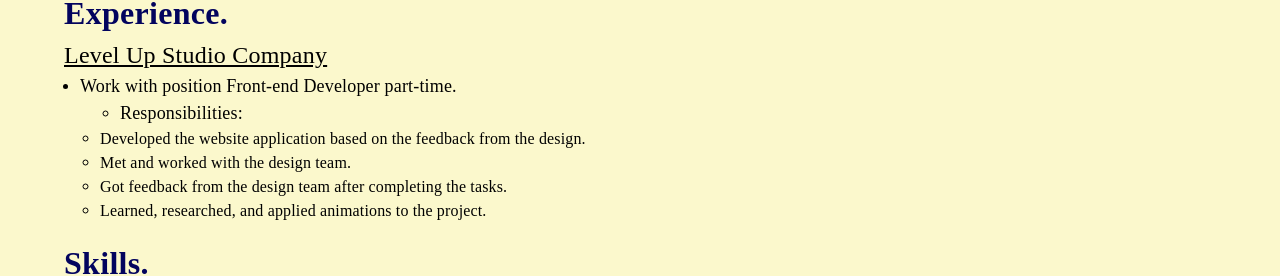
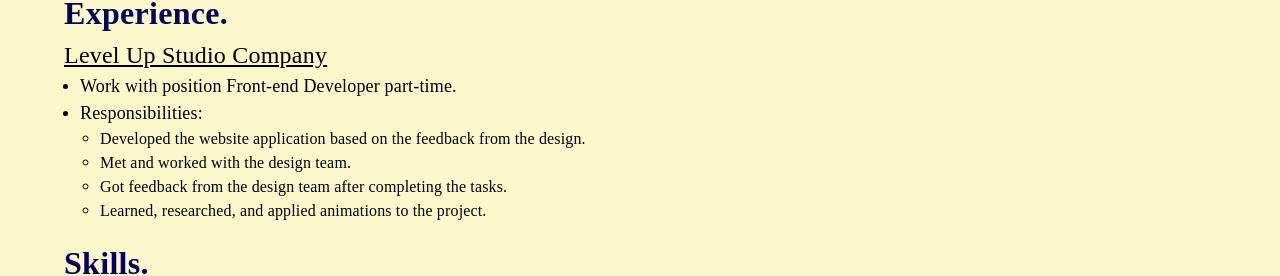
Before and after one commit to khoa36isefiw/my-portfolio, a React (Create React App) app: page / in a window 1280 px wide. Shown: the part 527-803 px from the top of the page. Built offline with nearby package versions, Linux system fonts and the light colour scheme.

Commit message:
fixed ui: perience

```diff
--- a/src/components/Experience/Experience.js
+++ b/src/components/Experience/Experience.js
@@ -22,17 +22,17 @@
           }}
         >
           {listExperienceText.map((exp, index) => (
-            <li key={index}>
+            <Box key={index}>
+              <li>
                 <CustomizeTypography sx={{ fontSize: "18px" }}>
                   {exp.position}
                 </CustomizeTypography>
-              <ul>
+              </li>
               <li>
                 <CustomizeTypography sx={{ fontSize: "18px" }}>
                   Responsibilities:
                 </CustomizeTypography>
               </li>
-              </ul>
               <ul style={{ paddingInlineStart: "20px", marginBlockStart: 0 }}>
                 {exp.responsibilities.map((resp, idx) => (
                   <li key={idx}>
@@ -42,7 +42,7 @@
                   </li>
                 ))}
               </ul>
-            </li>
+            </Box>
           ))}
         </ul>
       </Box>
```
Lines whose indentation alone changed are shown as unchanged.
